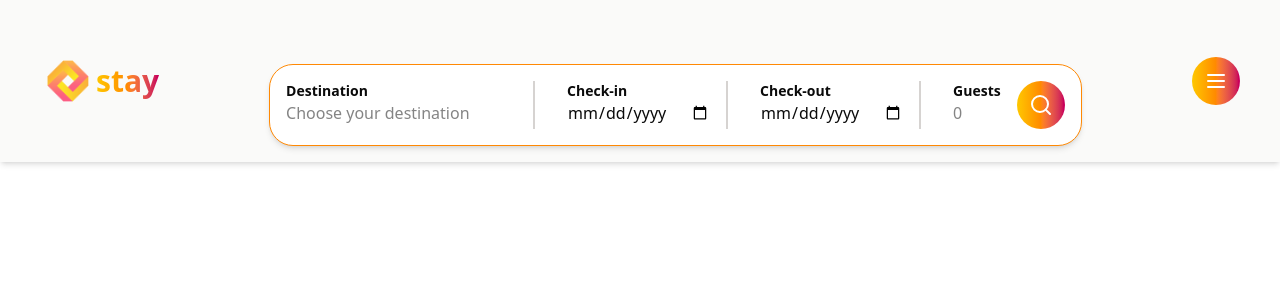
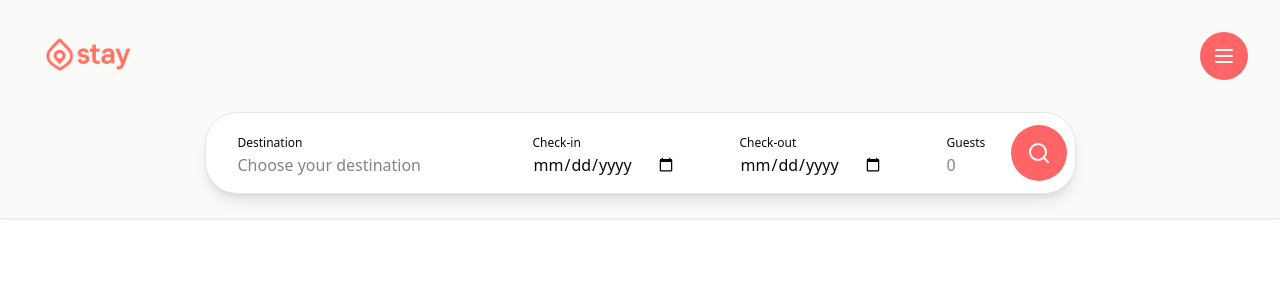
Before and after one commit to mateuszdoktor/acc-booking, a Next.js app: page / in a window 1280 px wide. Shown: the top 300 px of the page. Built offline with nearby package versions, Linux system fonts and the light colour scheme.

Commit message:
Nav styling

```diff
--- a/components/nav/BurgerMenu.jsx
+++ b/components/nav/BurgerMenu.jsx
@@ -7,7 +7,7 @@ export default function BurgerMenu() {
     <div>
       <button
         onClick={() => setIsOpen((prev) => !prev)}
-        className="bg-gradient-to-r from-yellow-400 via-orange-400 to-pink-700 rounded-full w-12 h-12 items-center justify-center flex text-xl text-white hover:scale-105 transition-all duration-200 cursor-pointer hover:shadow-md hover:bg-gradient-to-r hover:from-yellow-500 hover:via-orange-500 hover:to-pink-800"
+        className=" bg-red-400 rounded-full w-12 h-12 items-center justify-center flex text-xl text-white hover:bg-red-500 "
       >
         <Menu />
       </button>
--- a/components/nav/Form.jsx
+++ b/components/nav/Form.jsx
@@ -1,26 +1,17 @@
 import { Search } from "lucide-react";
 export default function Form() {
   return (
-    <div className="p-4 mt-12 bg-white border border-orange-400 rounded-3xl shadow-md">
-      <form className="flex flex-row gap-8">
+    <div className="border rounded-4xl shadow-lg bg-white focus-within:bg-stone-100 ">
+      <form className="flex flex-row items-center pr-2">
         <Input
           type="text"
           label="Destination"
           placeholder="Choose your destination"
-          classes="border-r-2 border-stone-300 pr-4"
         />
-        <Input
-          type="date"
-          label="Check-in"
-          classes="border-r-2 border-stone-300 pr-4"
-        />
-        <Input
-          type="date"
-          label="Check-out"
-          classes="border-r-2 border-stone-300 pr-4"
-        />
-        <Input type="number" label="Guests" placeholder="0" classes="w-8" />
-        <button className="bg-gradient-to-r from-yellow-400 via-orange-400 to-pink-700 rounded-full w-12 h-12 items-center justify-center flex text-xl text-white hover:scale-105 transition-all duration-200 cursor-pointer hover:shadow-md hover:bg-gradient-to-r hover:from-yellow-500 hover:via-orange-500 hover:to-pink-800">
+        <Input type="date" label="Check-in" />
+        <Input type="date" label="Check-out" />
+        <Input type="number" label="Guests" placeholder="0" classes="w-24" />
+        <button className="bg-red-400 rounded-full w-14 h-14 flex items-center justify-center text-xl text-white hover:bg-red-500 hover:scale-102 transition-all duration-200 ">
           <Search />
         </button>
       </form>
@@ -30,9 +21,23 @@ export default function Form() {
 
 function Input({ type = "text", label = "", placeholder = "", classes = "" }) {
   return (
-    <div className={`flex flex-col ${classes}`}>
-      <label className="text-sm font-semibold">{label}</label>
-      <input placeholder={placeholder} type={type}></input>
-    </div>
+    <label
+      className={`${classes} rounded-4xl px-8 py-4
+        hover:bg-stone-100
+        focus-within:bg-white
+        focus-within:shadow-xl
+        focus-within:hover:bg-white
+        transition-all duration-200
+      `}
+    >
+      <span className="text-xs font-medium">{label}</span>
+      <div className="flex flex-col">
+        <input
+          placeholder={placeholder}
+          type={type}
+          className="focus:outline-none text-md bg-transparent"
+        />
+      </div>
+    </label>
   );
 }
--- a/components/nav/Nav.jsx
+++ b/components/nav/Nav.jsx
@@ -1,21 +1,22 @@
 import Image from "next/image";
-import logo from "@/public/main-logo.png";
+import logo from "@/public/ChatGPT Image May 15, 2025, 12_26_57 PM.png";
 import Link from "next/link";
 import Form from "./Form";
 import Menu from "./BurgerMenu";
 export default function Nav() {
   return (
-    <nav className="flex items-center px-10 py-4 justify-between bg-stone-50 shadow-md">
-      <Link href="#">
-        <div className="flex items-center">
-          <Image src={logo} alt="logo" className="w-14 h-14" />
-          <h1 className="bg-clip-text bg-gradient-to-r from-yellow-400 via-orange-400 to-pink-700  text-3xl font-bold text-transparent">
-            stay
-          </h1>
-        </div>
-      </Link>
-      <Form />
-      <Menu />
+    <nav className="bg-stone-50 shadow-sm px-8 pb-6">
+      <div className="flex items-center justify-between ">
+        <Link href="#">
+          <div className="">
+            <Image src={logo} alt="logo" className="w-28 h-28" />
+          </div>
+        </Link>
+        <Menu />
+      </div>
+      <div className="flex justify-center">
+        <Form />
+      </div>
     </nav>
   );
 }
```
Also changed, not shown: public/ChatGPT Image May 15, 2025, 12_26_57 PM.png (added), public/freepik__adjust__73428.png (added).
